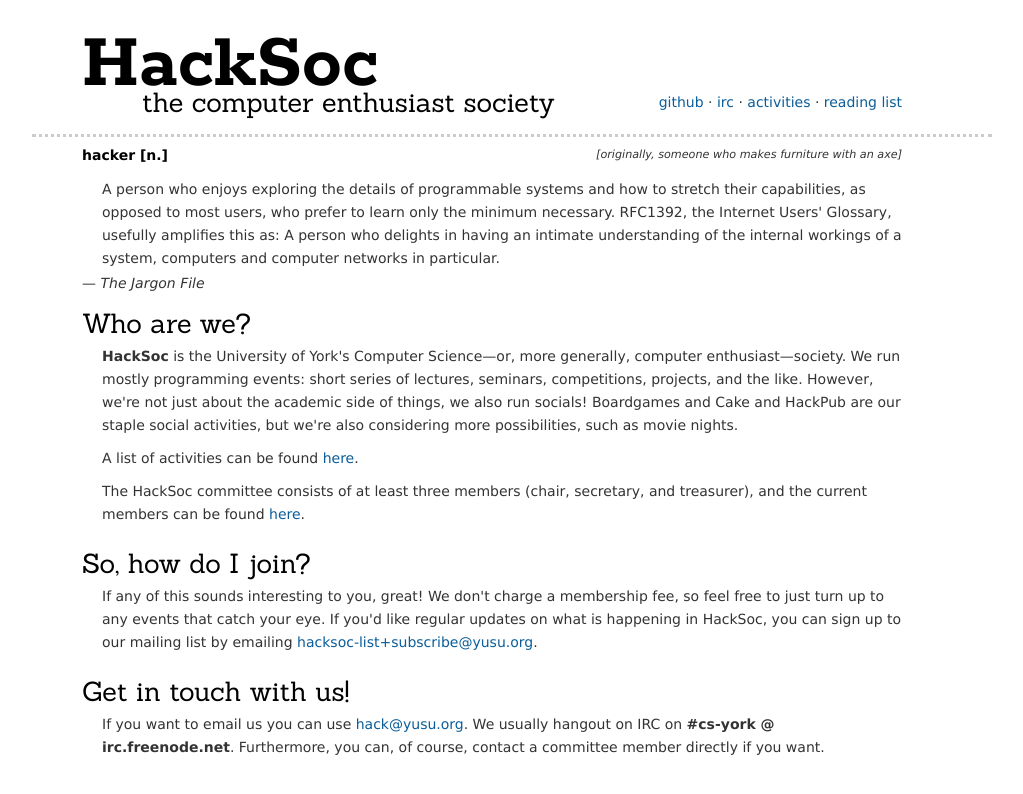
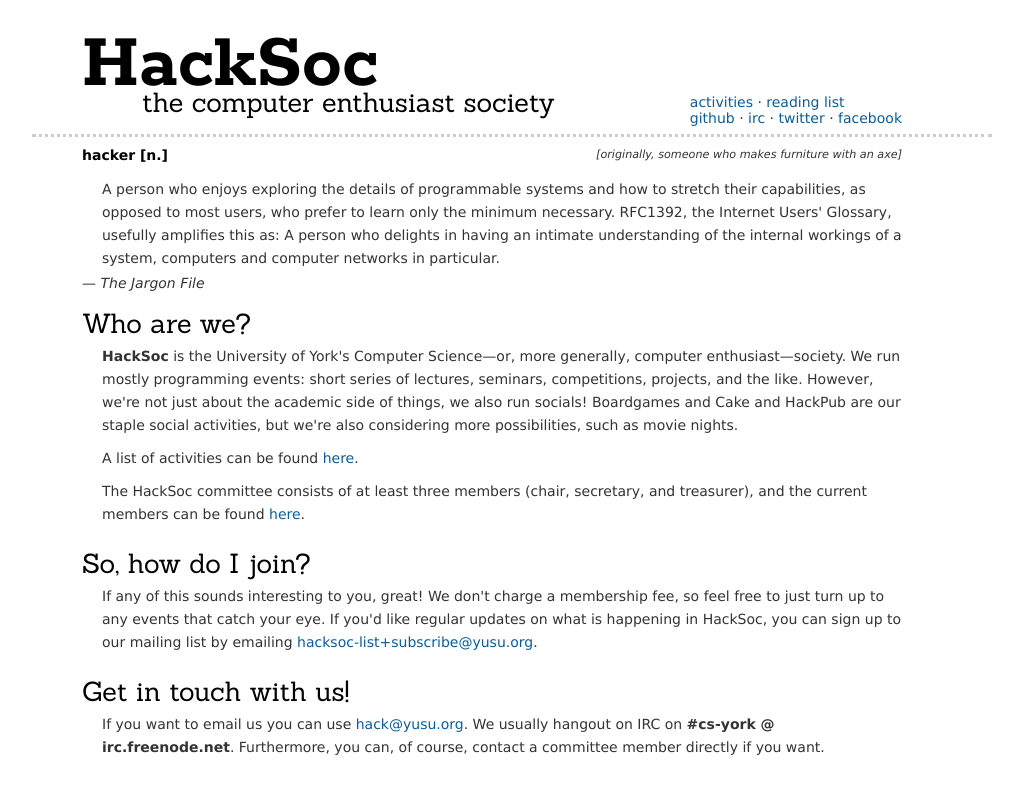
Before and after one commit to HackSoc/hacksoc.org, a Jekyll site: the page built from index.html, in a window 1280 px wide. Shown: the top 794 px of the page, without its empty margins (128-1151 px from the left). Built offline with Jekyll 4.4.1, drawn with Linux system fonts in a browser that asks for light colours; some web fonts are replaced.

Commit message:
Add Twitter and Facebook links to header

```diff
--- a/_layouts/wrapper.html
+++ b/_layouts/wrapper.html
@@ -18,10 +18,13 @@
         <h1><a href="{{site.url}}" title="HackSoc">HackSoc</a></h1>
         <h2>the computer enthusiast society</h2>
         <nav>
-          <a href="http://www.github.com/hacksoc/" title="HackSoc @ github">github</a> &middot;
-          <a href="http://webchat.freenode.net?channels=cs-york">irc</a> &middot;
           <a href="{{site.url}}activities.html">activities</a> &middot;
           <a href="{{site.url}}reading.html">reading list</a>
+          <br/>
+          <a href="http://www.github.com/hacksoc/">github</a> &middot;
+          <a href="http://webchat.freenode.net?channels=cs-york">irc</a> &middot;
+          <a href="https://twitter.com/HackSoc">twitter</a> &middot;
+          <a href="https://www.facebook.com/hacksoc">facebook</a>
         </nav>
       </header>
 
```
